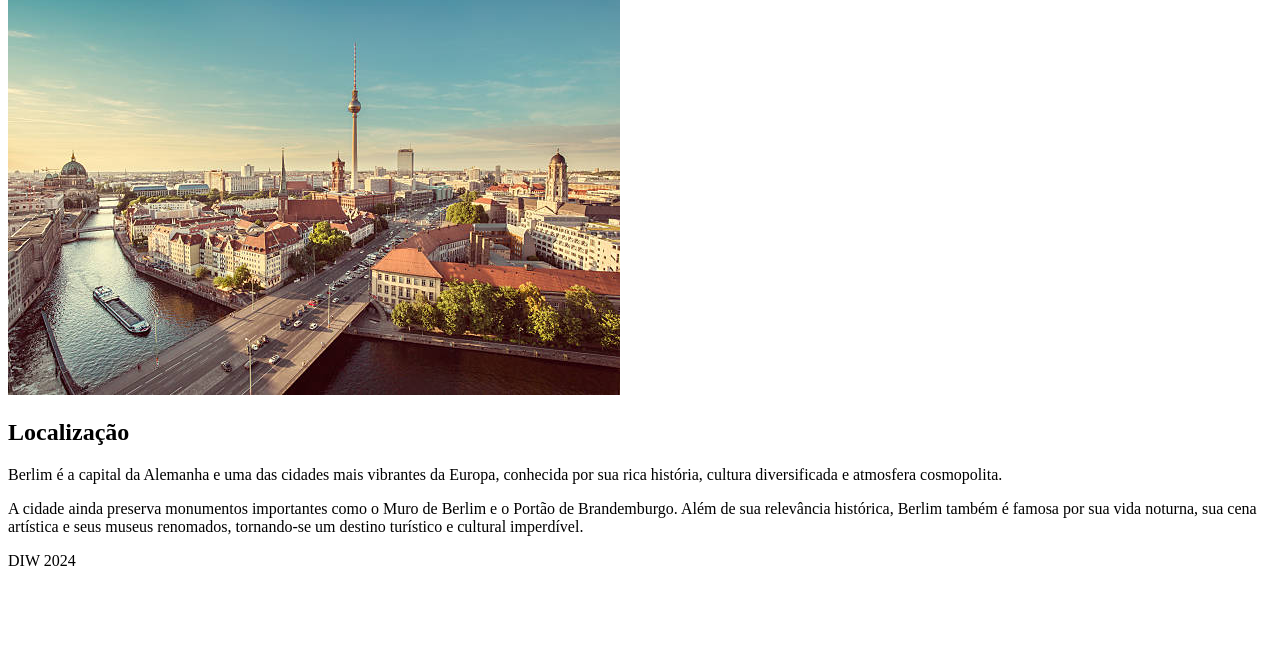
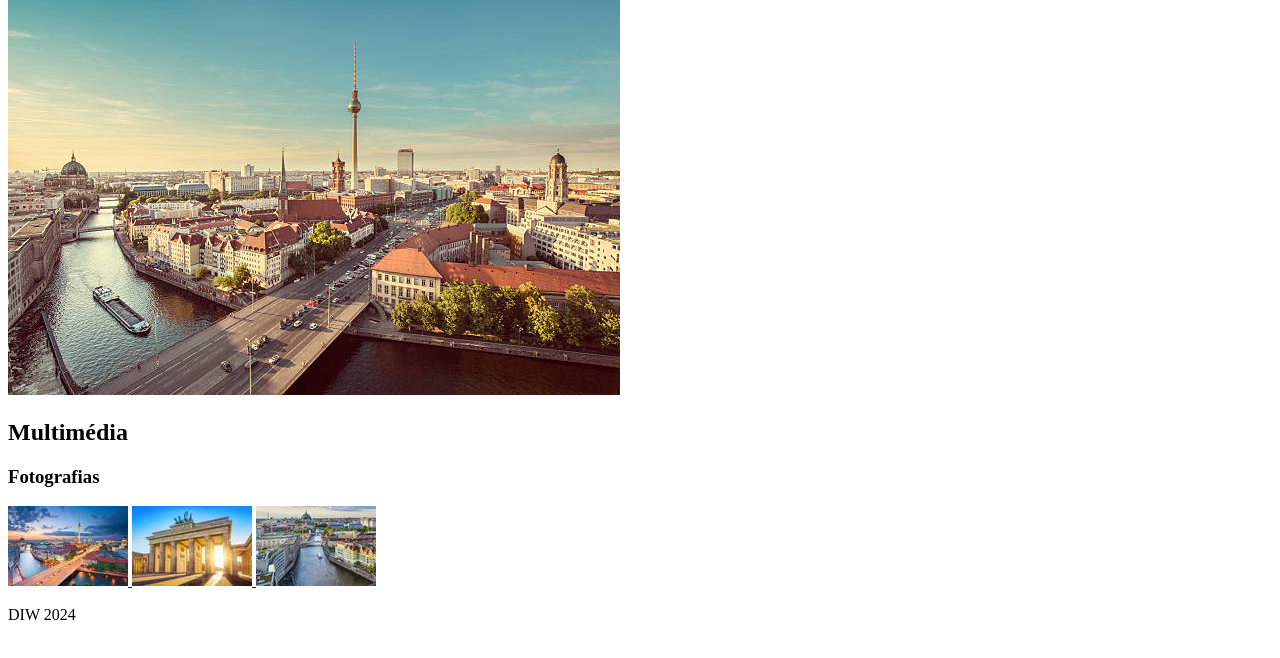
Before and after one commit to RodrigoDias04/RodrigoDias04.github.io, a plain HTML site: page lab2/multimedia.html in a window 1280 px wide. Shown: the part 100-758 px from the top of the page. Drawn offline with Linux system fonts and the light colour scheme.

Commit message:
multimedia

```diff
--- a/lab2/multimedia.html
+++ b/lab2/multimedia.html
@@ -16,9 +16,17 @@
             <img src="images/berlim.jpg">
         </header>
         <main>
-            <h2> Localização</h2>
-            <p>Berlim é a capital da Alemanha e uma das cidades mais vibrantes da Europa, conhecida por sua rica história, cultura diversificada e atmosfera cosmopolita.</p>
-            <p> A cidade ainda preserva monumentos importantes como o Muro de Berlim e o Portão de Brandemburgo. Além de sua relevância histórica, Berlim também é famosa por sua vida noturna, sua cena artística e seus museus renomados, tornando-se um destino turístico e cultural imperdível.</p>
+            <h2> Multimédia</h2>
+            <h3>Fotografias</h3>
+            <A img href="/lab2/images/berlim_grande1.jpeg">
+                 <img src="/lab2/images/berlim_pequena1.jpeg" alt="">
+               </A>
+            <A img href="/lab2/images/berlim_grande2.jpeg">
+            <img src="/lab2/images/berlim_pequena2.jpeg" alt="">
+                </A>
+            <A img href="/lab2/images/berlim_grande3.jpeg">
+                <img src="/lab2/images/berlim_pequena3.jpeg" alt="">
+            </A>
         </main>
         <footer>
             <p>DIW 2024</p>
```
Also changed, not shown: index.html (+1 -1 lines), lab2/local.html (+1 -1 lines), lab2/images/berlim_grande1.jpeg (added), lab2/images/berlim_grande2.jpeg (added), lab2/images/berlim_grande3.jpeg (added), lab2/images/berlim_pequena1.jpeg (added), lab2/images/berlim_pequena2.jpeg (added), lab2/images/berlim_pequena3.jpeg (added).
